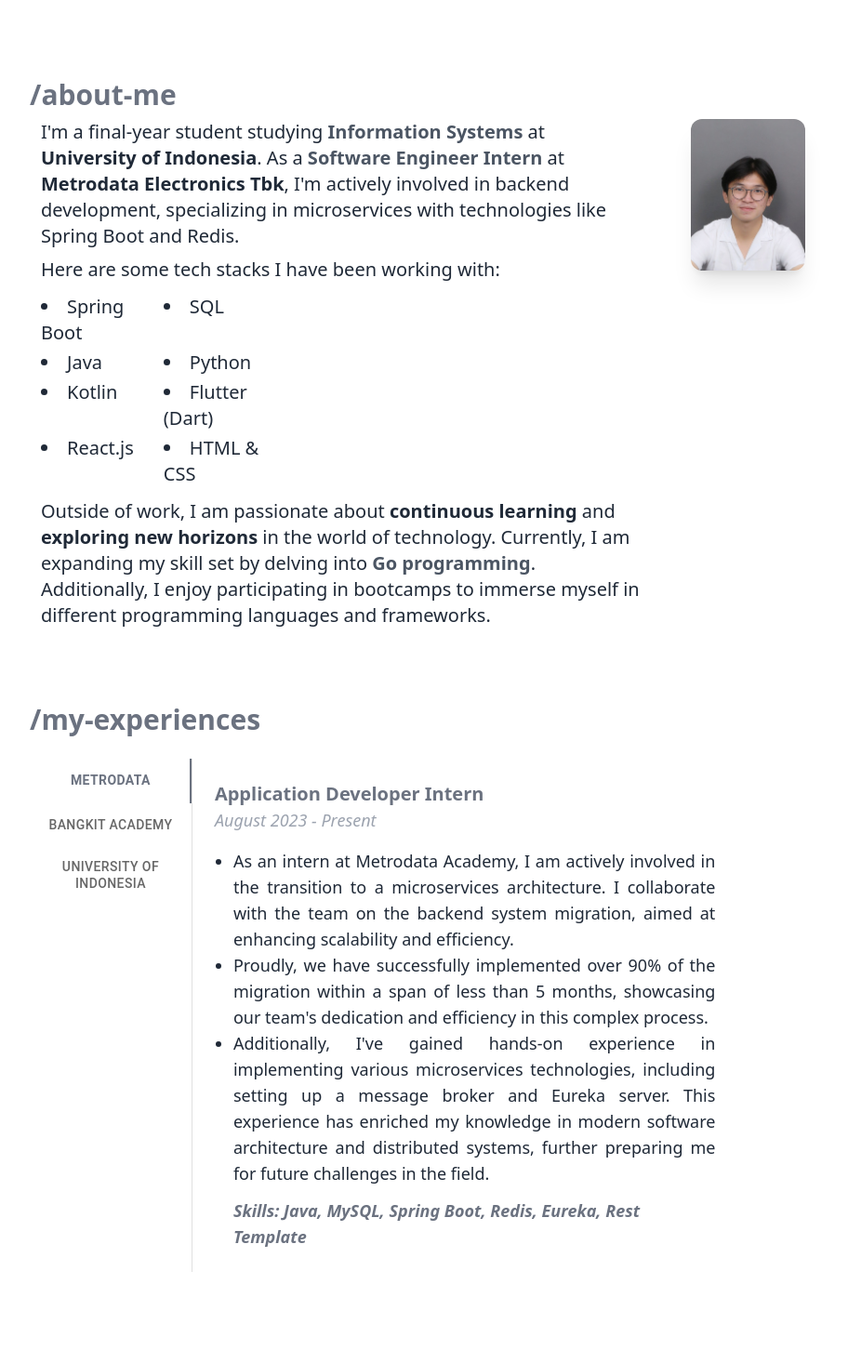
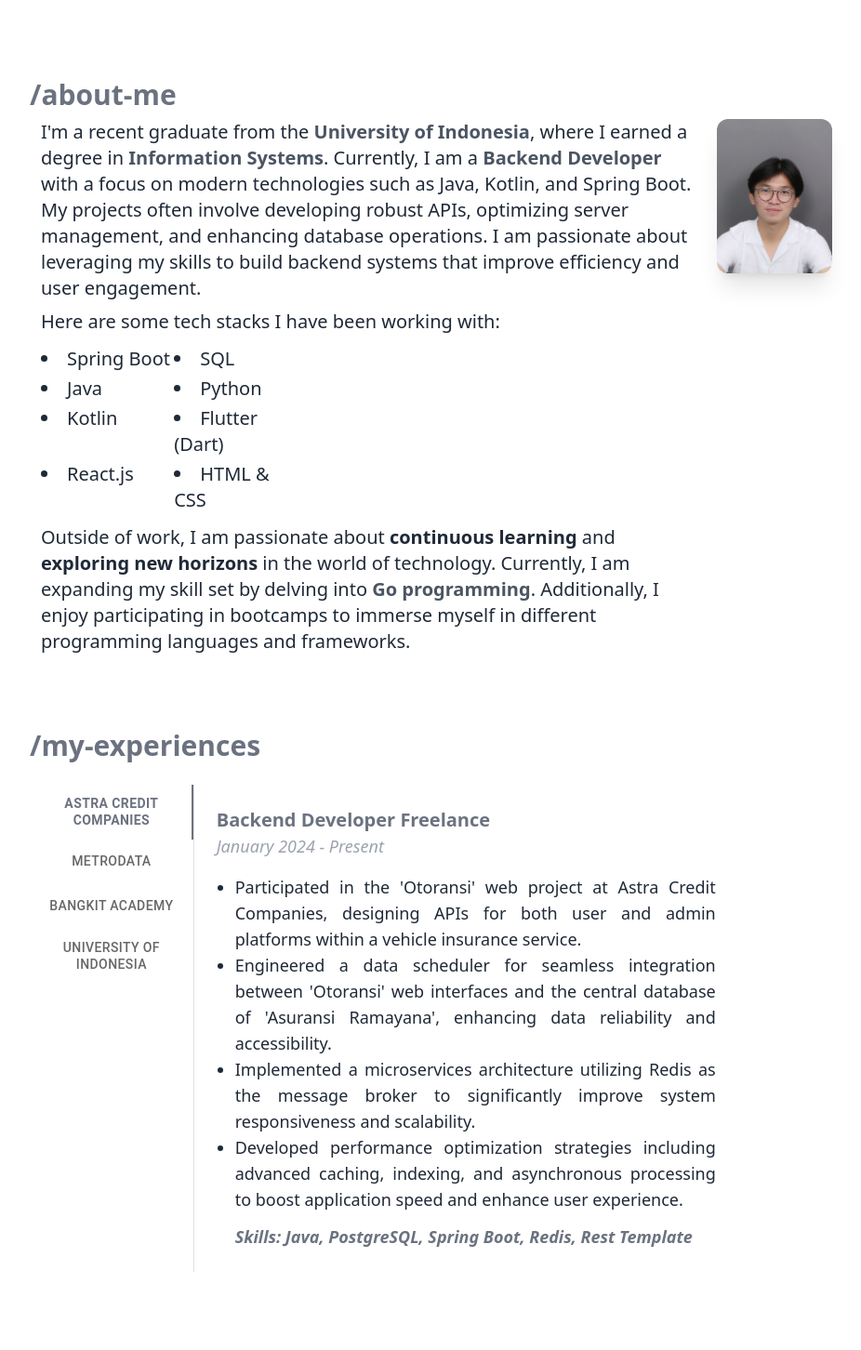
Before and after one commit to Krentt/React-Portofolio, a React (Vite) app in the folder my-portofolio/: page / in a window 1280 px wide. Shown: the part 780-2232 px from the top of the page at 93% size, without its empty margins (160-1086 px from the left). Built offline with nearby package versions, Linux system fonts and the light colour scheme.

Commit message:
feat: add new about and experiences, modify hover image

```diff
--- a/my-portofolio/src/components/About.jsx
+++ b/my-portofolio/src/components/About.jsx
@@ -19,17 +19,14 @@ const About = () => {
       >
         <div id="about-content-description">
           <p className="mb-2">
-            I&apos;m a final-year student studying{" "}
-            <span className="text-gray-600 font-bold">Information Systems</span>{" "}
-            at
-            <b> University of Indonesia</b>. As a{" "}
-            <span className="text-gray-600 font-bold">
-              Software Engineer Intern
-            </span>
-            &nbsp;at <b>Metrodata Electronics Tbk</b>, I&apos;m actively
-            involved in backend development, specializing in microservices with
-            technologies like Spring Boot and Redis.
+            I&apos;m a recent graduate from the <span className="text-gray-600 font-bold">University of Indonesia</span>,
+            where I earned a degree in <span className="text-gray-600 font-bold">Information Systems</span>.
+            Currently, I am a <span className="text-gray-600 font-bold">Backend Developer </span>
+            with a focus on modern technologies such as Java, Kotlin, and Spring Boot.
+            My projects often involve developing robust APIs, optimizing server management, and enhancing database operations.
+            I am passionate about leveraging my skills to build backend systems that improve efficiency and user engagement.
           </p>
+
           <p className="mb-3">
             Here are some tech stacks I have been working with:
           </p>
@@ -57,7 +54,7 @@ const About = () => {
           className="hidden lg:flex self-start justify-center"
         >
           <img
-            className="rounded-xl shadow-xl max-w-[55%] hover:-translate-y-3"
+            className="rounded-xl shadow-xl max-w-[75%] transition-transform duration-300 ease-in-out hover:scale-105 hover:shadow-2xl"
             src="marvel.jpg"
             alt="profile picture"
           ></img>
--- a/my-portofolio/src/data.js
+++ b/my-portofolio/src/data.js
@@ -2,9 +2,22 @@ const getData = () => {
   return [
     {
       id: 1,
-      title: "Application Developer Intern",
+      title: "Backend Developer Freelance",
+      location: "Astra Credit Companies",
+      periods: "January 2024 - Present",
+      descriptions: [
+        "Participated in the 'Otoransi' web project at Astra Credit Companies, designing APIs for both user and admin platforms within a vehicle insurance service.",
+        "Engineered a data scheduler for seamless integration between 'Otoransi' web interfaces and the central database of 'Asuransi Ramayana', enhancing data reliability and accessibility.",
+        "Implemented a microservices architecture utilizing Redis as the message broker to significantly improve system responsiveness and scalability.",
+        "Developed performance optimization strategies including advanced caching, indexing, and asynchronous processing to boost application speed and enhance user experience."
+      ],
+      skills: "Java, PostgreSQL, Spring Boot, Redis, Rest Template",
+    },
+    {
+      id: 2,
+      title: "Backend Developer Internship",
       location: "Metrodata",
-      periods: "August 2023 - Present",
+      periods: "August 2023 - Desember 2023",
       descriptions: [
         "As an intern at Metrodata Academy, I am actively involved in the transition to a microservices architecture. I collaborate with the team on the backend system migration, aimed at enhancing scalability and efficiency.",
         "Proudly, we have successfully implemented over 90% of the migration within a span of less than 5 months, showcasing our team's dedication and efficiency in this complex process.",
@@ -13,7 +26,7 @@ const getData = () => {
       skills: "Java, MySQL, Spring Boot, Redis, Eureka, Rest Template",
     },
     {
-      id: 2,
+      id: 3,
       title: "Mobile Development Apprentice",
       location: "Bangkit Academy",
       periods: "Febuary 2023 - June 2023",
@@ -25,7 +38,7 @@ const getData = () => {
       skills: "Kotlin, Jetpack Compose",
     },
     {
-      id: 3,
+      id: 4,
       title: "Teaching Assistant",
       location: "University of Indonesia",
       periods: "Febuary 2022 - Present",
```
